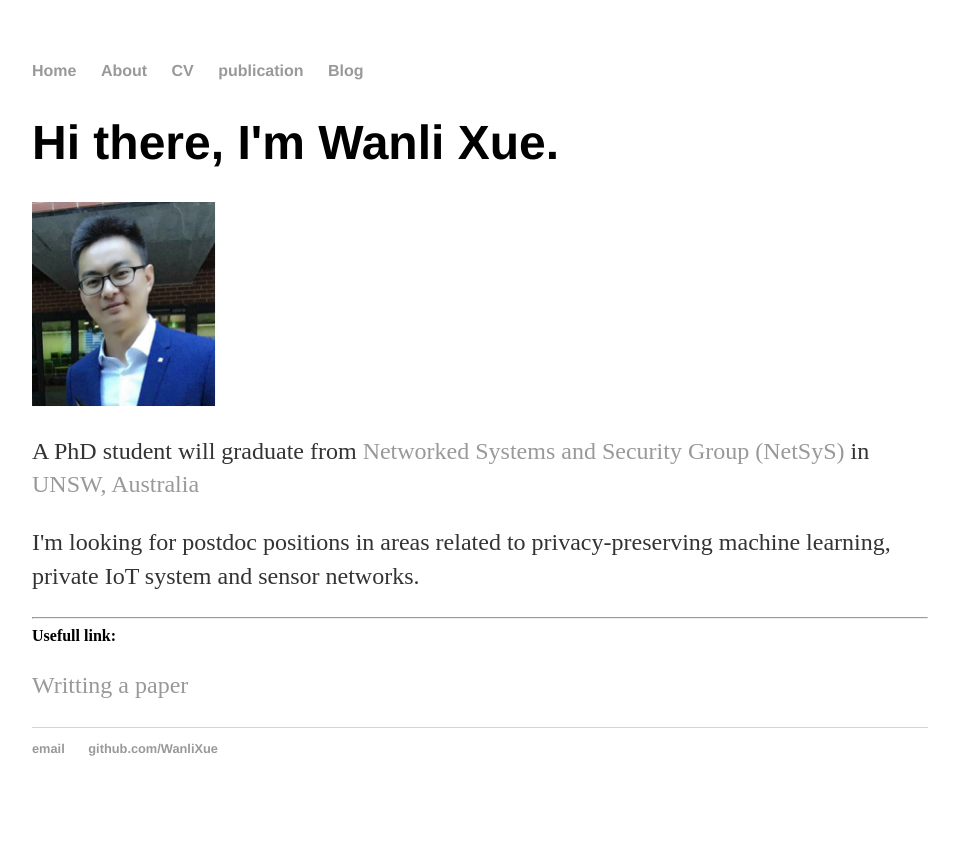
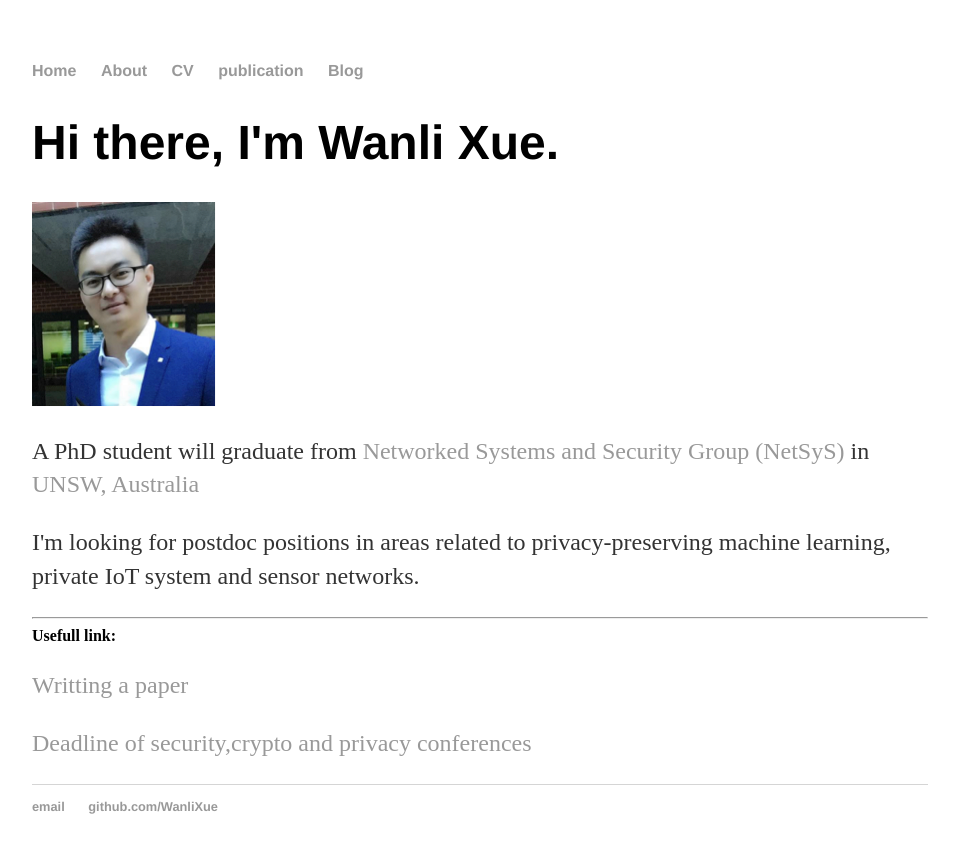
Before and after one commit to WanliXue/WanliXue.github.io, a Jekyll site: the page built from index.html, in a window 1280 px wide. Shown: the top 853 px of the page, without its empty margins (160-1119 px from the left). Built offline with Jekyll 4.4.1, drawn with Linux system fonts in a browser that asks for light colours.

Commit message:
Update index.html

```diff
--- a/index.html
+++ b/index.html
@@ -18,6 +18,8 @@ title: Wanli Xue's home page
 <b>Usefull link:</b>
 
 <p><a href="https://www.usenix.org/legacy/event/samples/submit/advice.html">Writting a paper</a></p>
+<p><a href="https://sec-deadlines.github.io/">Deadline of security,crypto and privacy conferences</a></p>
+
 
 <!-- <script type="text/javascript" id="clustrmaps" src="//cdn.clustrmaps.com/map_v2.js?d=_N3H33PFBsacckEwgBJL_Sem45mvr7g7mKGLYU77AAY&cl=ffffff&w=a"></script> -->
 </div>
```
